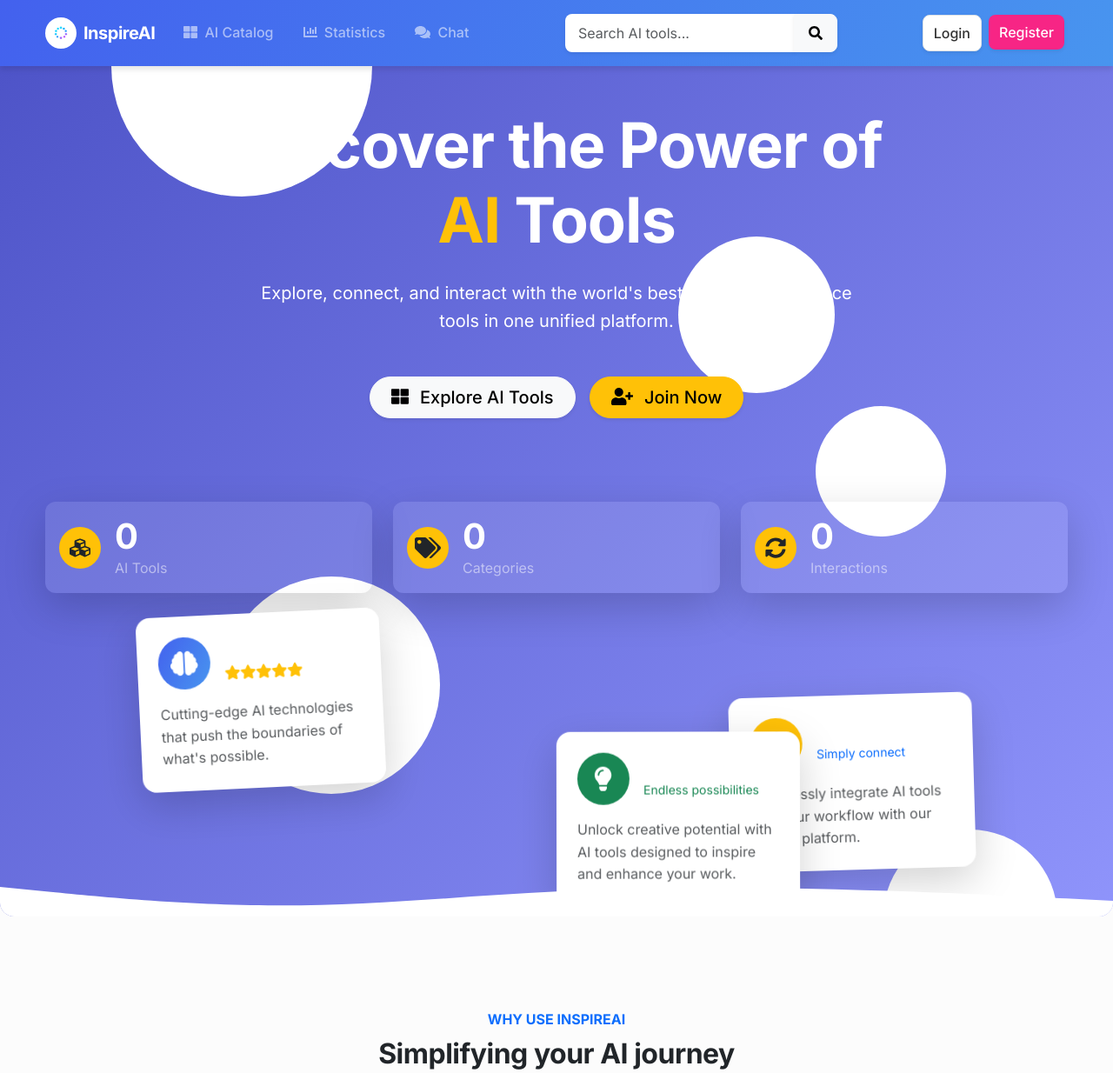
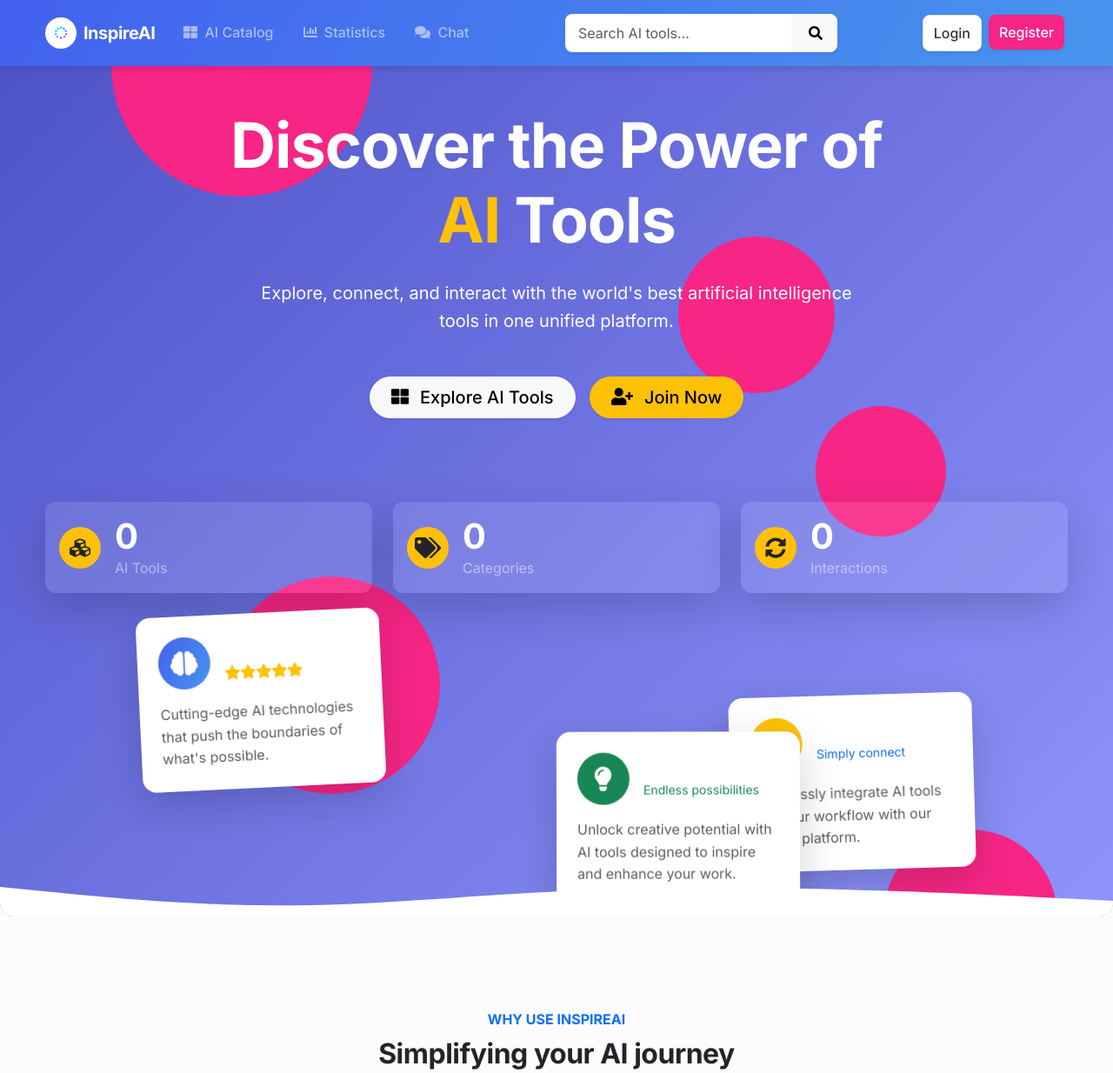
Before and after one commit to Mateoloperaortiz/ProyectoIntegrador1, a Django app: page / in a window 1280 px wide. Shown: the top 1234 px of the page at 87% size. Run offline with Django 5.2, Linux system fonts and the light colour scheme; data that the repository does not hold is empty; some libraries are stand-ins or nearby versions.

Commit message:
home page updated

```diff
--- a/templates/catalog/home.html
+++ b/templates/catalog/home.html
@@ -8,11 +8,11 @@
 <section class="hero-section position-relative overflow-hidden py-5" style="background: linear-gradient(135deg, #4e54c8 0%, #8f94fb 100%);">
     <!-- Animated background elements -->
     <div class="position-absolute w-100 h-100" style="top: 0; left: 0; overflow: hidden; z-index: 1;">
-        <div class="position-absolute rounded-circle bg-white opacity-10" style="width: 300px; height: 300px; top: -150px; left: 10%;"></div>
-        <div class="position-absolute rounded-circle bg-white opacity-10" style="width: 200px; height: 200px; bottom: -100px; right: 5%;"></div>
-        <div class="position-absolute rounded-circle bg-white opacity-10" style="width: 150px; height: 150px; top: 40%; right: 15%;"></div>
-        <div class="position-absolute rounded-circle bg-white opacity-10" style="width: 250px; height: 250px; top: 60%; left: 20%;"></div>
-        <div class="position-absolute rounded-circle bg-white opacity-10" style="width: 180px; height: 180px; top: 20%; right: 25%;"></div>
+        <div class="position-absolute rounded-circle opacity-10" style="width: 300px; height: 300px; top: -150px; left: 10%; background-color: var(--accent);"></div>
+        <div class="position-absolute rounded-circle opacity-10" style="width: 200px; height: 200px; bottom: -100px; right: 5%; background-color: var(--accent);"></div>
+        <div class="position-absolute rounded-circle opacity-10" style="width: 150px; height: 150px; top: 40%; right: 15%; background-color: var(--accent);"></div>
+        <div class="position-absolute rounded-circle opacity-10" style="width: 250px; height: 250px; top: 60%; left: 20%; background-color: var(--accent);"></div>
+        <div class="position-absolute rounded-circle opacity-10" style="width: 180px; height: 180px; top: 20%; right: 25%; background-color: var(--accent);"></div>
     </div>
 
     <div class="container position-relative" style="z-index: 2;">
```
